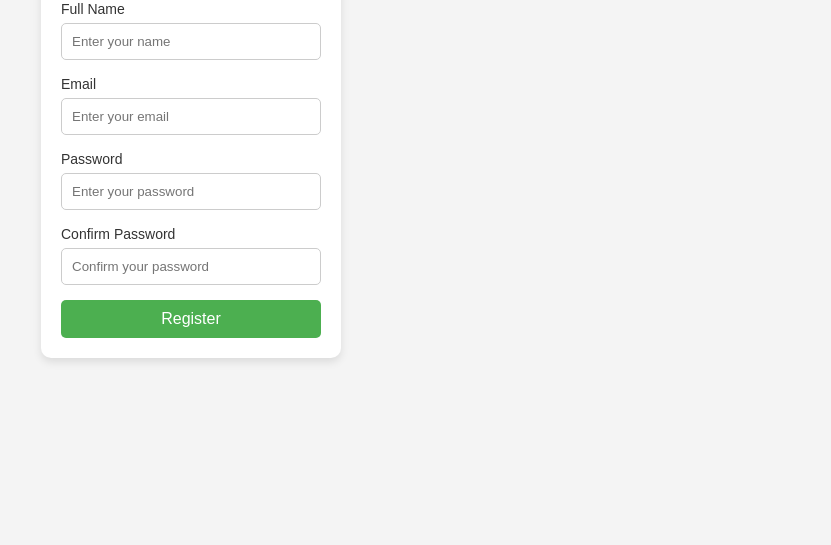
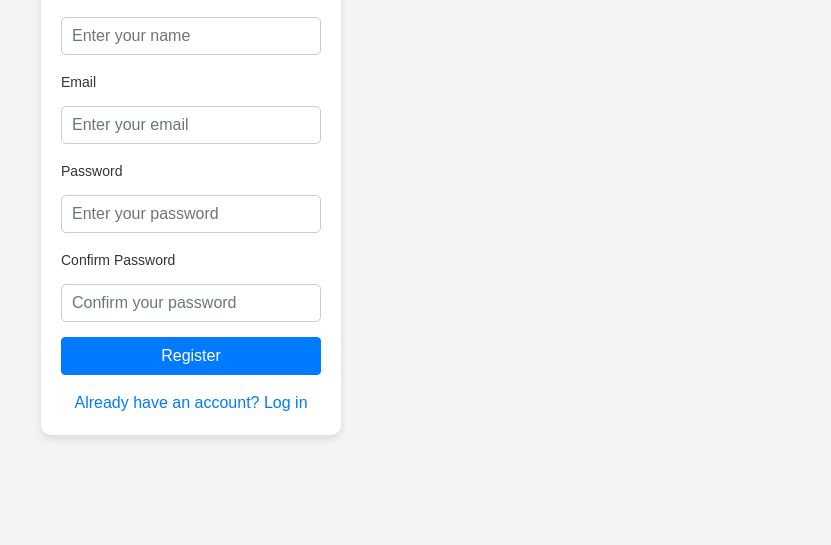
Before and after one commit to mdalii69/FullStack-Team-Project, a website: page index.html in a window 1280 px wide. Shown: the part 255-800 px from the top of the page, without its empty margins (449-1280 px from the left). Drawn offline with nearby package versions, Linux system fonts and the light colour scheme.

Commit message:
Update index.html

```diff
--- a/index.html
+++ b/index.html
@@ -4,6 +4,8 @@
     <meta charset="UTF-8">
     <meta name="viewport" content="width=device-width, initial-scale=1.0">
     <title>Registration Form</title>
+    <!-- Bootstrap CSS -->
+    <link href="https://stackpath.bootstrapcdn.com/bootstrap/4.5.2/css/bootstrap.min.css" rel="stylesheet">
     <link rel="stylesheet" href="style.css">
 </head>
 <body>
@@ -12,29 +14,38 @@
         <span id="themeIcon" class="icon">🌙</span>
     </div>
 
-    <div class="container">
-        <h2>Registration Form</h2>
-        <form action="/register" method="post">
+    <div class="container mt-5">
+        <h2 class="text-center">Registration Form</h2>
+        <form id="registrationForm" action="/register" method="post">
+            <!-- Form fields -->
             <div class="form-group">
                 <label for="name">Full Name</label>
-                <input type="text" id="name" name="name" placeholder="Enter your name" required>
+                <input type="text" id="name" name="name" class="form-control" placeholder="Enter your name" required>
             </div>
             <div class="form-group">
                 <label for="email">Email</label>
-                <input type="email" id="email" name="email" placeholder="Enter your email" required>
+                <input type="email" id="email" name="email" class="form-control" placeholder="Enter your email" required>
             </div>
             <div class="form-group">
                 <label for="password">Password</label>
-                <input type="password" id="password" name="password" placeholder="Enter your password" required>
+                <input type="password" id="password" name="password" class="form-control" placeholder="Enter your password" required>
                 <div id="password-strength" class="password-strength"></div>
             </div>
             <div class="form-group">
                 <label for="confirm_password">Confirm Password</label>
-                <input type="password" id="confirm_password" name="confirm_password" placeholder="Confirm your password" required>
+                <input type="password" id="confirm-password" name="confirm_password" class="form-control" placeholder="Confirm your password" required>
             </div>
-            <button type="submit">Register</button>
+            <button type="submit" class="btn btn-primary btn-block">Register</button>
         </form>
+        <div class="text-center mt-3">
+            <a href="/login">Already have an account? Log in</a>
+        </div>
     </div>
+
+    <!-- Bootstrap JS, Popper.js, and jQuery -->
+    <script src="https://code.jquery.com/jquery-3.5.1.slim.min.js"></script>
+    <script src="https://cdn.jsdelivr.net/npm/@popperjs/core@2.9.3/dist/umd/popper.min.js"></script>
+    <script src="https://stackpath.bootstrapcdn.com/bootstrap/4.5.2/js/bootstrap.min.js"></script>
 
     <script src="script.js"></script>
 </body>
```
